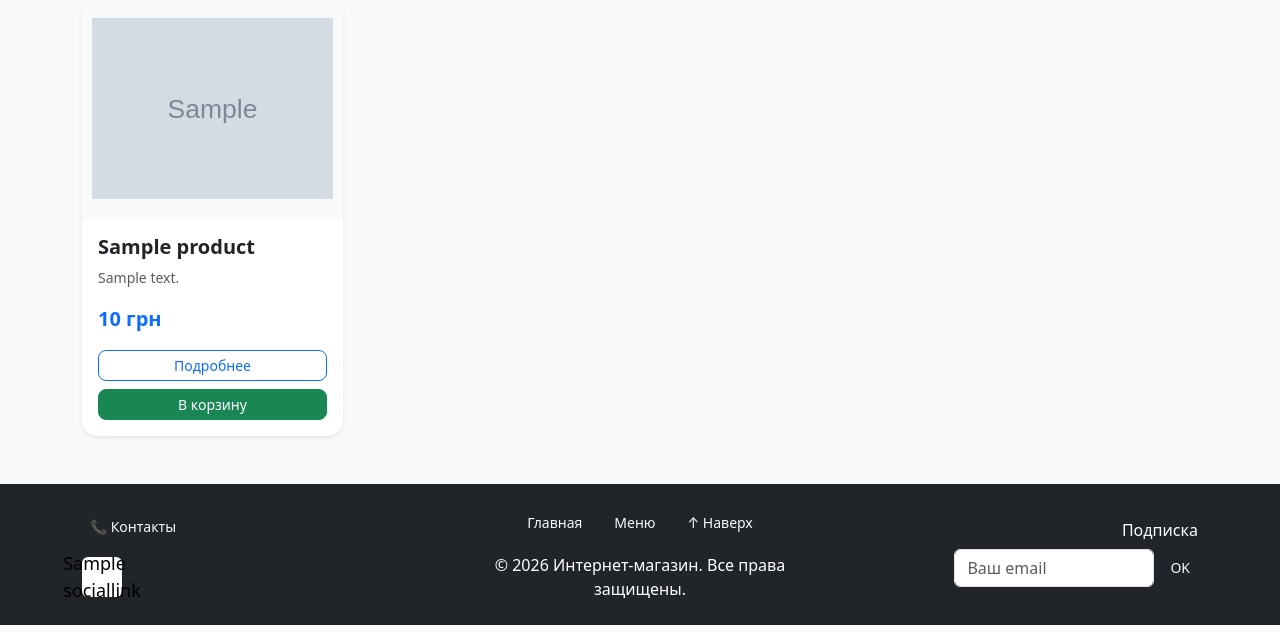
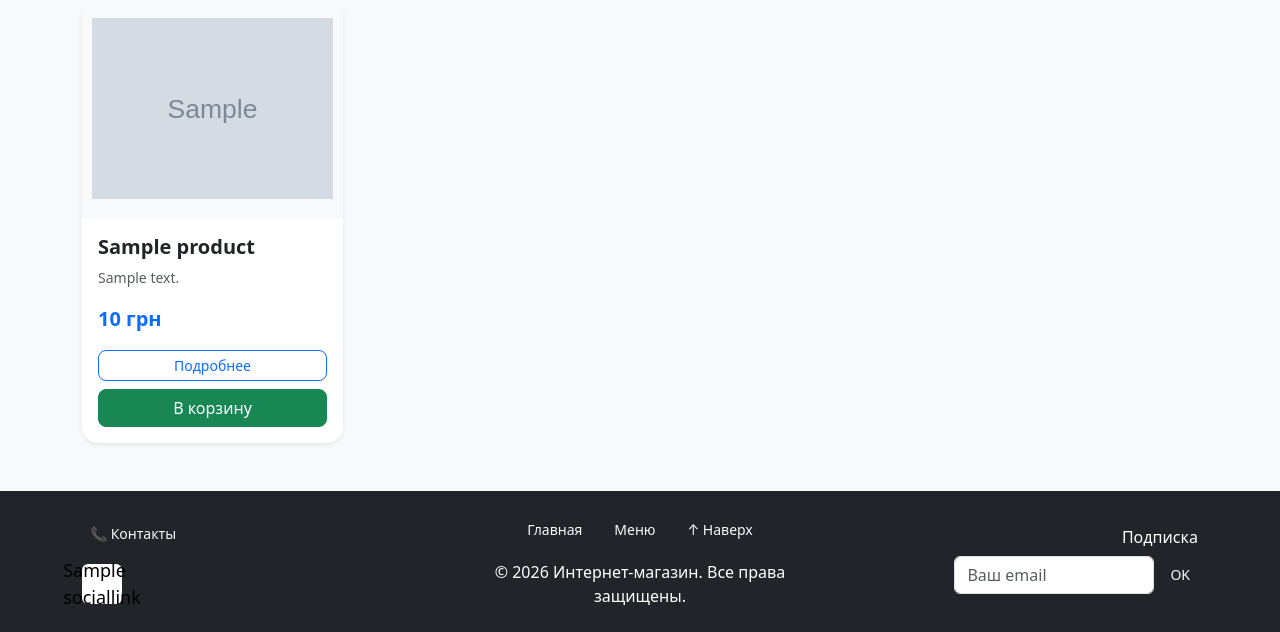
Before and after one commit to Kunaiev-Vladimir/diploma-shop, a Django app: page / in a window 1280 px wide. Shown: the part 500-1132 px from the top of the page. Run offline with Django 5.2, Linux system fonts and the light colour scheme; tables that the repository leaves empty hold one stand-in row (values such as "Sample post"); grey boxes marked "Sample" are stand-in pictures.

Commit message:
Обновил 01_05_2026

```diff
--- a/shop/templates/shop/product_list.html
+++ b/shop/templates/shop/product_list.html
@@ -91,10 +91,11 @@
                                     {% trans "Подробнее" %}
                                 </a>
 
-                                <a href="{% url 'cart:cart_add' product.id %}"
-                                   class="btn btn-success btn-sm">
+                                <button type="button"
+                                        class="btn btn-success add-to-cart-btn"
+                                        data-product-id="{{ product.id }}">
                                     {% trans "В корзину" %}
-                                </a>
+                                </button>
                             </div>
                         </div>
                     </div>
--- a/templates/base.html
+++ b/templates/base.html
@@ -61,9 +61,13 @@
     </div>
 </div>
 
+{#<script src="https://cdn.jsdelivr.net/npm/bootstrap@5.3.7/dist/js/bootstrap.bundle.min.js"></script>#}
+{% load static %}
+{#<script src="{% static 'js/cart.js' %}"></script>#}
+
 <script src="https://cdn.jsdelivr.net/npm/bootstrap@5.3.7/dist/js/bootstrap.bundle.min.js"></script>
-{% load static %}
-<script src="{% static 'js/cart.js' %}"></script>
+<script src="{% static 'js/cart.js' %}?v=4"></script>
+
 
 </body>
 </html>
```
